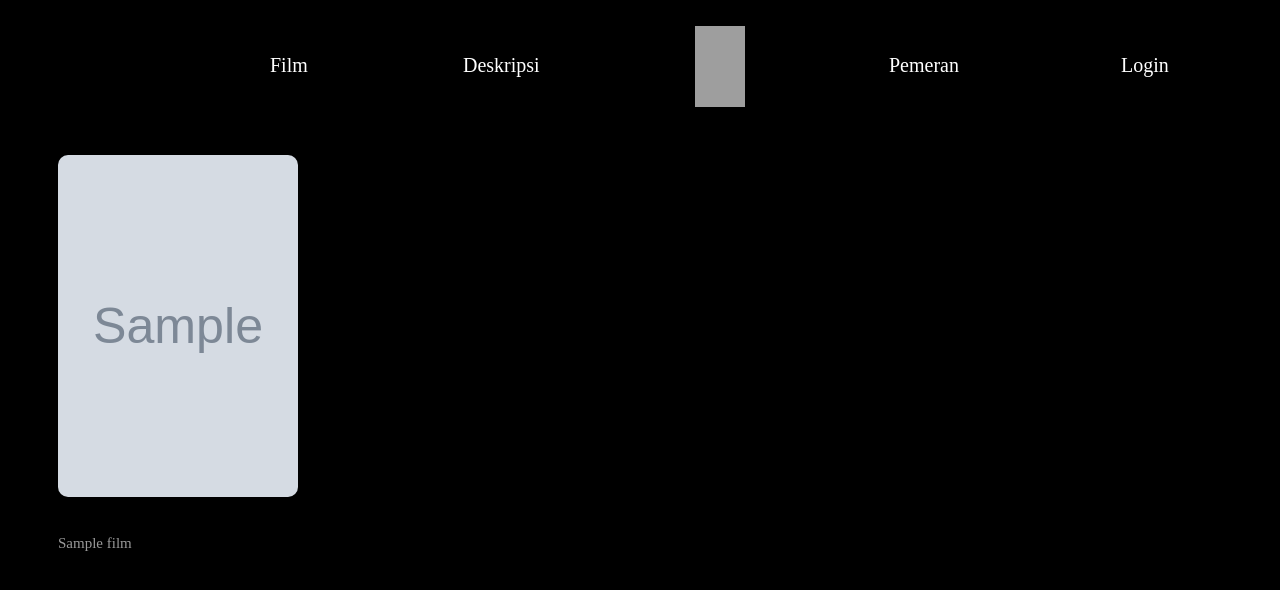
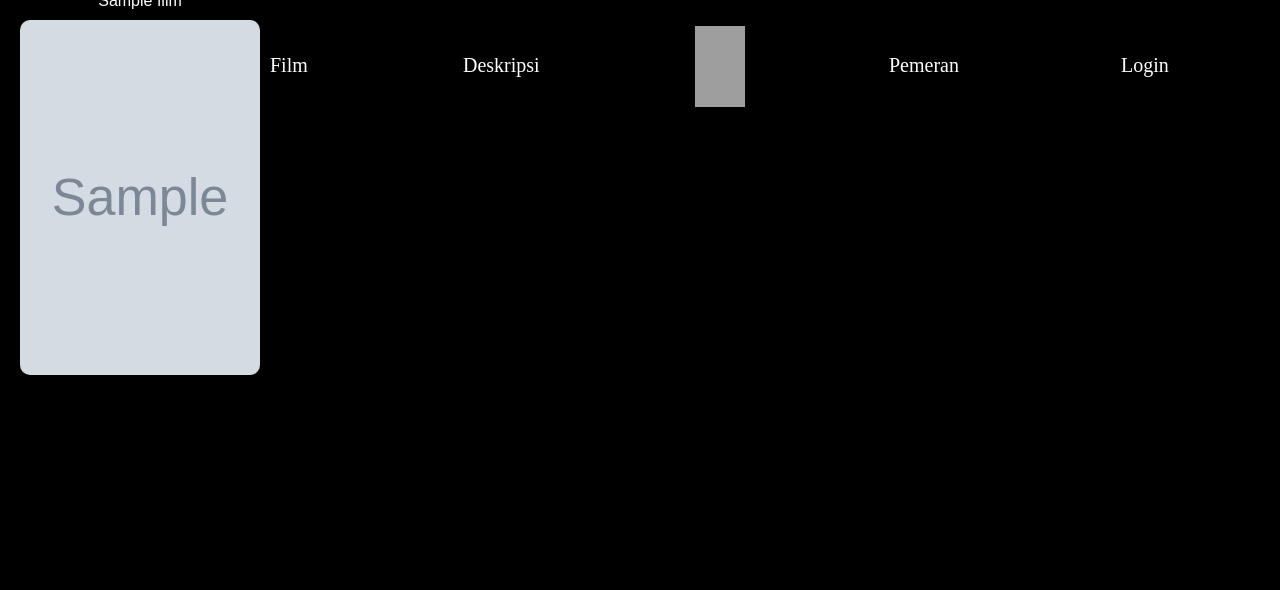
Before and after one commit to khansakhalda/ironman, a PHP site: page /daftarfilm.php in a window 1280 px wide. Shown: the top 590 px of the page. Run offline with PHP 8.4, Linux system fonts and the light colour scheme; tables that the repository leaves empty or names only in its code hold one stand-in row (values such as "Sample post"); grey boxes marked "Sample" are stand-in pictures; data that the repository does not hold is empty; grey boxes are pictures that could not be loaded.

Commit message:
mencoba tambah folder
mencoba tambah folder

```diff
--- a/daftarfilm.php
+++ b/daftarfilm.php
@@ -32,12 +32,24 @@ if(isset($_GET['id'])){
             font-family: 'Inder', sans-serif;
             background: #000;
         }
-
+/*
         .DaftarFilm {
             width: 100%;
             height: 100%;
             position: relative;
             background: #000;
+        } */
+        .DaftarFilm {
+            display: grid;
+            grid-template-columns: repeat(5, 1fr);
+            gap: 20px;
+            padding: 20px;
+            justify-content: center;
+            align-items: center;
+        }
+
+        .FilmContainer {
+            position: relative;
         }
 
         .Login, .Deskripsi, .Pemeran, .Film {
@@ -48,12 +60,22 @@ if(isset($_GET['id'])){
             word-wrap: break-word;
         }
 
-        .FilmTitle {
+        /* .FilmTitle {
             font-size: 15px;
             font-family: Inder;
             font-weight: 400;
             word-wrap: break-word;
             color: rgba(255, 255, 255, 0.60);
+        } */
+        .FilmTitle {
+            position: absolute;
+            bottom: 0;
+            left: 0;
+            right: 0;
+            background: rgba(0, 0, 0, 0.7);
+            padding: 10px;
+            color: white;
+            text-align: center;
         }
 
         .MoviePoster {
@@ -63,6 +85,11 @@ if(isset($_GET['id'])){
             box-shadow: 0px 4px 4px rgba(0, 0, 0, 0.25);
             border-radius: 10px;
         }
+        /* .MoviePoster {
+            width: 240px;
+            height: 342px;
+            border-radius: 10px;
+        } */
 
         /* Add more movie-specific styles as needed */
 
@@ -116,10 +143,10 @@ if(isset($_GET['id'])){
         $query = mysqli_query($conn, $sql);
         while ($row = mysqli_fetch_array($query)) {
             echo "
-            <div class='IronMan2008' style='width: 158px; height: 32px; left: 58px; top: 535px; position: absolute; color: rgba(255, 255, 255, 0.60); font-size: 15px; font-family: Inder; font-weight: 400; word-wrap: break-word;'>
-                " . (isset($row['nama_film']) ? $row['nama_film'] : 'Nama Film Tidak Tersedia') . "
-            </div>
-            <img class='Component1' style='width: 240px; height: 342px; left: 58px; top: 155px; position: absolute; border-radius: 10px;' src='" . (isset($row['foto_film']) ? $row['foto_film'] : 'https://via.placeholder.com/240x342') . "' />";
+            <div class='FilmContainer'>
+                <img class='MoviePoster' src='" . (isset($row['foto_film']) ? $row['foto_film'] : 'https://via.placeholder.com/240x342') . "' />
+                <div class='FilmTitle'>" . (isset($row['nama_film']) ? $row['nama_film'] : 'Nama Film Tidak Tersedia') . "</div>
+            </div>";
         }
         ?>
 
```
Also changed, not shown: new/coba.html (added).
